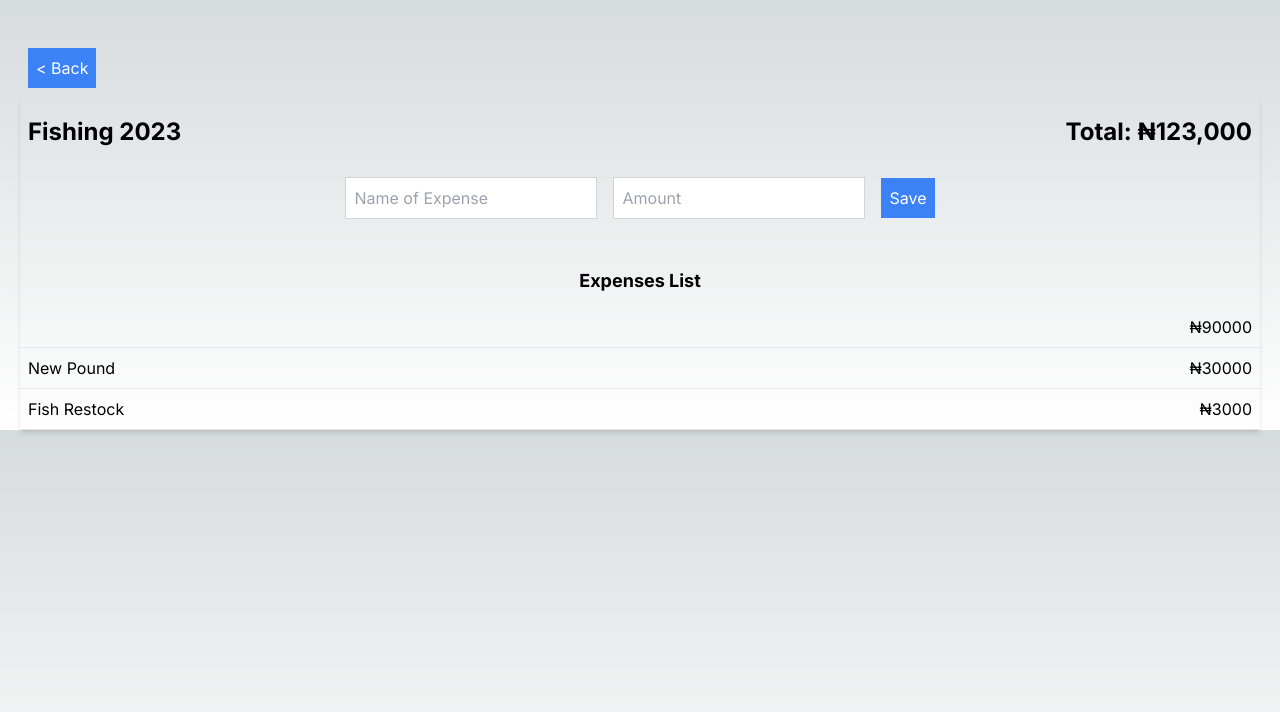
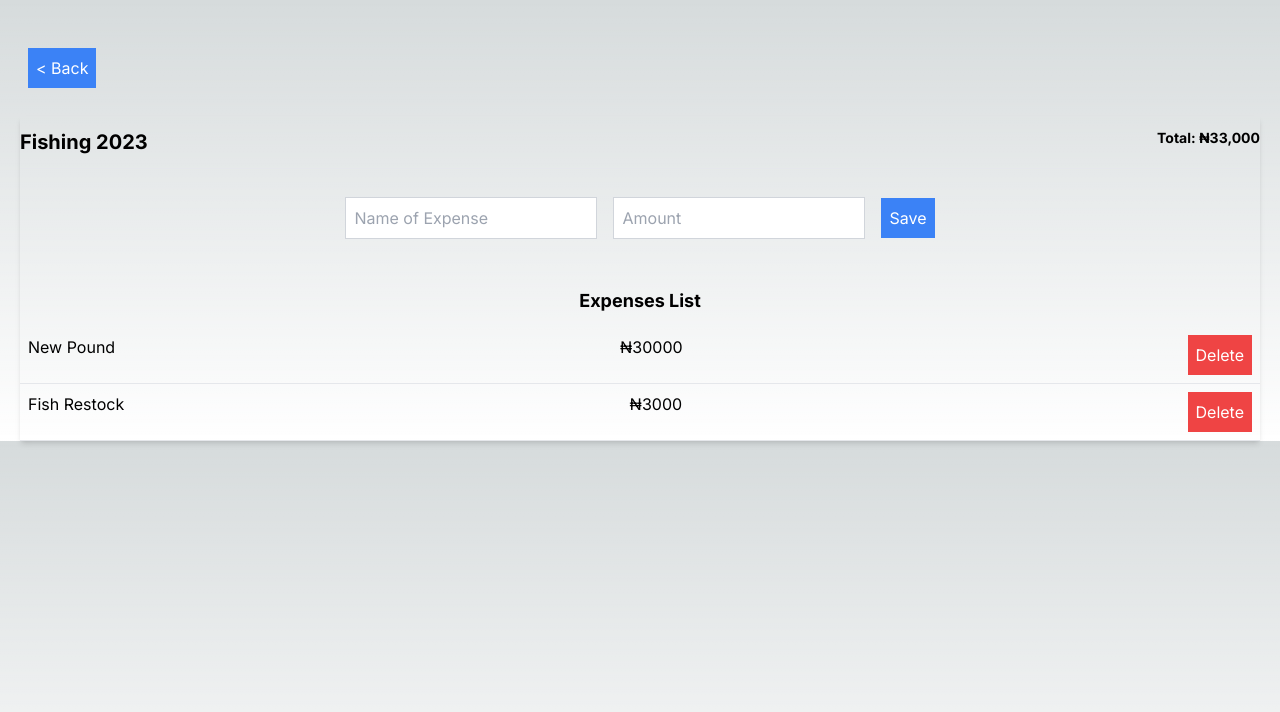
Before and after one commit to sheriffjimoh/expenses-management, a Next.js app: page /fishing-2023 in a window 1280 px wide. Shown: the top 712 px of the page. Built offline with nearby package versions, Linux system fonts and the light colour scheme.

Commit message:
feat: added delete button to expenses page

```diff
--- a/src/app/[slug]/page.tsx
+++ b/src/app/[slug]/page.tsx
@@ -2,13 +2,12 @@
 import { numberWithCommas } from "@/lib";
 import React, { useState, useEffect } from "react";
 export default function Expenses(props: any) {
-
   const { slug } = props.params;
   const [name, setName] = useState("");
   const [amount, setAmount] = useState("");
   const [data, setData] = useState([]);
   const [isLoading, setIsLoading] = useState(false);
-    const [category, setCategory] = useState({category: ""});
+  const [category, setCategory] = useState({ category: "" });
   const [total, setTotal] = useState(0);
 
   async function fetchData() {
@@ -16,11 +15,13 @@ export default function Expenses(props: any) {
       await fetch("api/expenses")
         .then((response) => response.json())
         .then((data) => {
-                setData(data)
-                const total = data.reduce((acc: any, item: any) => acc + parseInt(item.amount), 0);
+          setData(data);
+          const total = data.reduce(
+            (acc: any, item: any) => acc + parseInt(item.amount),
+            0
+          );
           setTotal(total);
-
-         } );
+        });
     } catch (error) {
       console.error(error);
     }
@@ -33,13 +34,13 @@ export default function Expenses(props: any) {
         .then((response) => response.json())
         .then((data) => {
           const category = data.find((item: any) => item.slug === slug);
-            console.log(category)
+          console.log(category);
           setCategory(category);
         });
     } catch (error) {
       console.error(error);
     }
-    }
+  };
   useEffect(() => {
     fetchCtegory();
   }, [slug]);
@@ -48,12 +49,39 @@ export default function Expenses(props: any) {
     fetchData();
   }, [isLoading]);
 
+  function deleteData(id: any) {
+    if (window.confirm("Are you sure you want to delete this item?")) {
+      setIsLoading(true);
+      try {
+        fetch("api/expenses", {
+          method: "DELETE",
+          headers: {
+            "Content-Type": "application/json",
+          },
+          body: JSON.stringify({ id }),
+        })
+          .then((data) => {
+            if (data.status === 400) {
+              alert("Category does not exist");
+            }
+            if (data.status === 200) {
+              alert("Data deleted successfully");
+            }
+          })
+          .catch((error) => console.log(error))
+          .finally(() => setIsLoading(false));
+      } catch (error) {
+        console.error(error);
+      }
+    }
+    }
+
   async function saveDataToJSON() {
     setIsLoading(true);
     const data = {
       category_slug: slug,
       amount,
-        name
+      name,
     };
 
     try {
@@ -64,14 +92,14 @@ export default function Expenses(props: any) {
         },
         body: JSON.stringify(data),
       })
-            .then((data) =>{
-                if(data.status === 400){
+        .then((data) => {
+          if (data.status === 400) {
             alert("Category already exists");
           }
-                if (data.status === 500){
+          if (data.status === 500) {
             alert("Failed to process data");
           }
-                if (data.status === 200){
+          if (data.status === 200) {
             alert("Data saved successfully");
             setName("");
             setAmount("");
@@ -79,27 +107,27 @@ export default function Expenses(props: any) {
         })
         .catch((error) => console.log(error))
         .finally(() => setIsLoading(false));
-
     } catch (error) {
       console.error(error);
     }
-
   }
 
   return (
     <main className="px-5 mt-10">
-
       <button
         onClick={() => window.history.back()}
         className="bg-blue-500 text-white p-2 m-2"
       >
-           &lt;  Back
+        &lt; Back
       </button>
-        <div className="shadow-md mx-auto ">
-          <div className="flex justify-between p-2  w-full border-b">
-
-            <h1 className="text-2xl font-bold text-center my-3">{category?.category}</h1>
-            <h1 className="text-2xl font-bold text-center my-3">Total: {numberWithCommas(total)}</h1>
+      <div className="shadow-md mx-auto">
+        <div className="flex md:flex-row   justify-between  my-5  w-full border-b">
+          <h1 className="text-xl font-bold text-center my-3">
+            {category?.category}
+          </h1>
+          <h1 className="text-sm font-bold text-center my-3">
+            Total: {numberWithCommas(total)}
+          </h1>
         </div>
         <form className="flex md:flex-row flex-col  items-center justify-center">
           <input
@@ -125,14 +153,26 @@ export default function Expenses(props: any) {
           </button>
         </form>
 
-
         <div className="flex flex-col md:w-auto items-center justify-center mt-10">
           <h2 className="text-lg font-bold">Expenses List</h2>
           <ul className="mt-3  w-full">
             {data.map((item: any) => (
-            <li key={item.id} className="flex justify-between p-2  w-full border-b">
+              <li
+                key={item.id}
+                className="flex justify-between p-2  w-full border-b"
+              >
                 <span>{item.name}</span>
                 <span>{numberWithCommas(item.amount)}</span>
+
+                <button
+                  className="bg-red-500 text-white p-2"
+                  onClick={() => {
+                   deleteData(item.id);
+                  }}
+                >
+                    Delete
+                </button>
+
               </li>
             ))}
           </ul>
@@ -140,5 +180,4 @@ export default function Expenses(props: any) {
       </div>
     </main>
   );
-
 }
--- a/src/app/api/expenses/route.ts
+++ b/src/app/api/expenses/route.ts
@@ -48,7 +48,23 @@ export async function PUT(request: Request) {
 }
 
 export async function DELETE(request: Request) {
-  return new Response("Hello World DELETE");
+
+    const { id } =  await request.json();
+    const filePath = path.resolve("src/app/data/expenses.json");
+    let data = await readFile (filePath, "utf8");
+    let existingData = [];
+    if (data) {
+      existingData = JSON.parse(data);
+      const expensesExist = existingData.find((item: { id: any }) => item.id === id);
+      if (!expensesExist) {
+        return new Response("Category does not exist", { status: 400 });
+      }
+    }
+    const newData = existingData.filter((item: { id: any }) => item.id !== id);
+    await writeFile
+    (filePath, JSON.stringify(newData, null, 2));
+    return new Response("Data deleted successfully", { status: 200 });
+
 }
 
 export async function PATCH(request: Request) {
--- a/src/app/data/expenses.json
+++ b/src/app/data/expenses.json
@@ -1,10 +1,4 @@
 [
-  {
-    "category_slug": "fishing-2024",
-    "amount": "90000",
-    "id": 1,
-    "date": "2024-05-12T14:20:05.126Z"
-  },
   {
     "category_slug": "fishing-2024",
     "amount": "30000",
```
Lines whose indentation alone changed are shown as unchanged.
